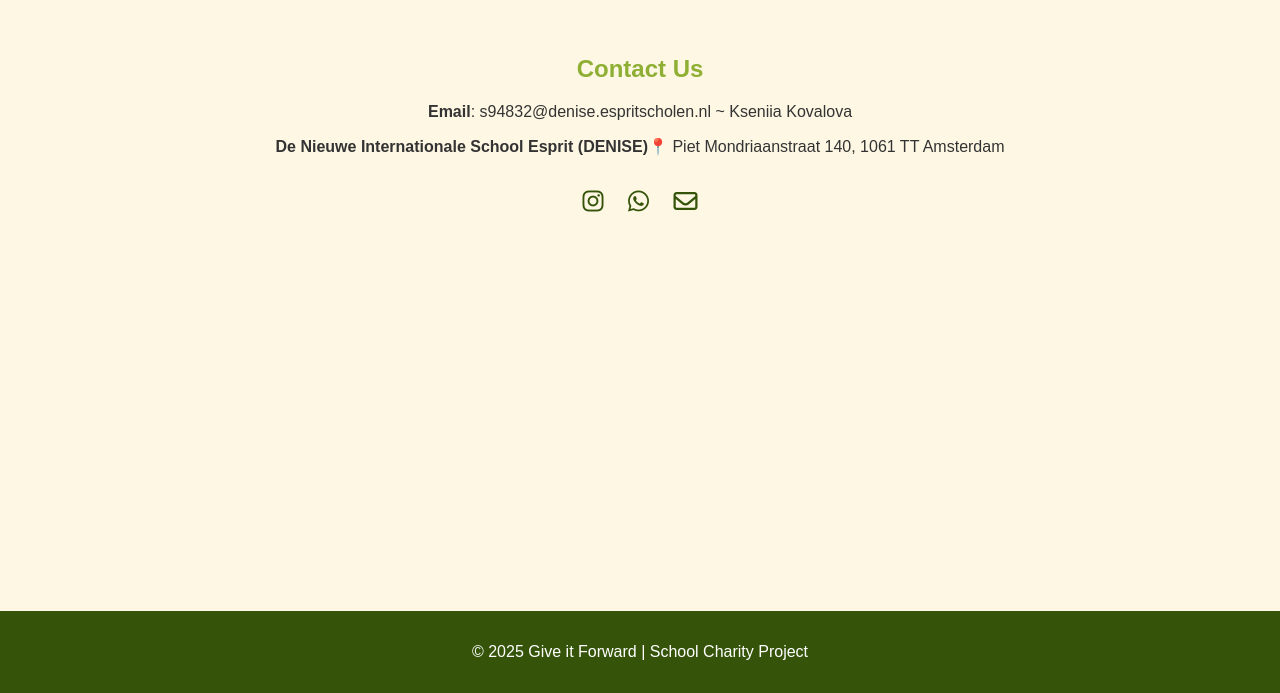
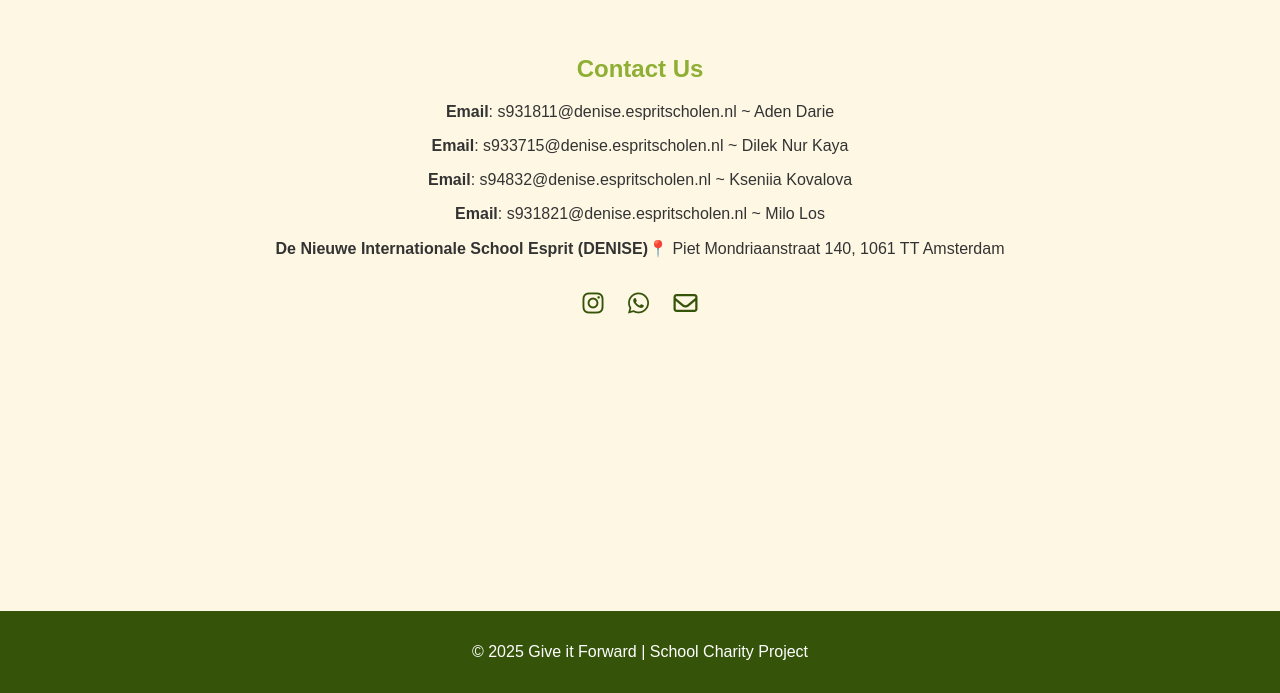
Before and after one commit to Kseniia16/Give-it-forward, a plain HTML site: page index.html in a window 1280 px wide. Shown: the part 2881-3574 px from the top of the page. Drawn offline with Linux system fonts and the light colour scheme.

Commit message:
Update index.html

```diff
--- a/index.html
+++ b/index.html
@@ -241,7 +241,10 @@
 <!-- Contact -->
 <section id="contact">
     <h2>Contact Us</h2>
+    <p><strong>Email</strong>: s931811@denise.espritscholen.nl ~ Aden Darie</p>
+    <p><strong>Email</strong>: s933715@denise.espritscholen.nl ~ Dilek Nur Kaya</p>
     <p><strong>Email</strong>: s94832@denise.espritscholen.nl ~ Kseniia Kovalova</p>
+    <p><strong>Email</strong>: s931821@denise.espritscholen.nl ~ Milo Los</p>
     <p><strong>De Nieuwe Internationale School Esprit (DENISE)</strong>📍 Piet Mondriaanstraat 140, 1061 TT Amsterdam</p>
 
     <div class="social-icons">
```
